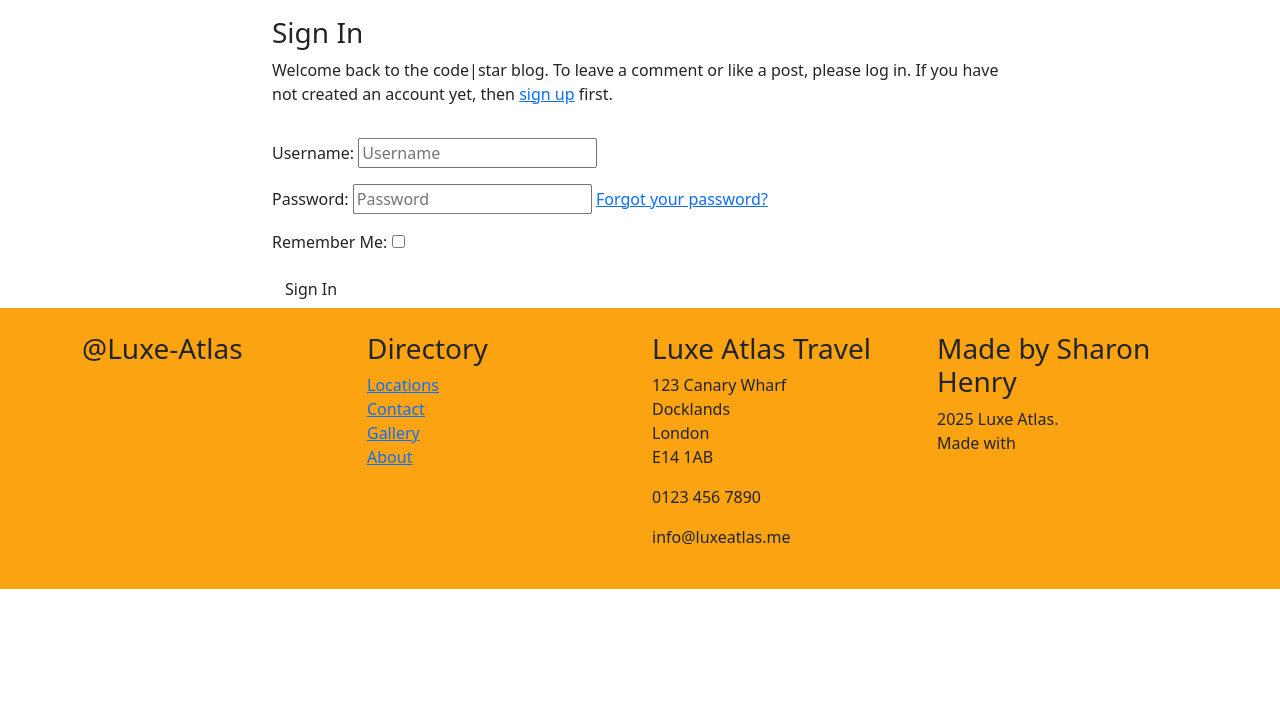
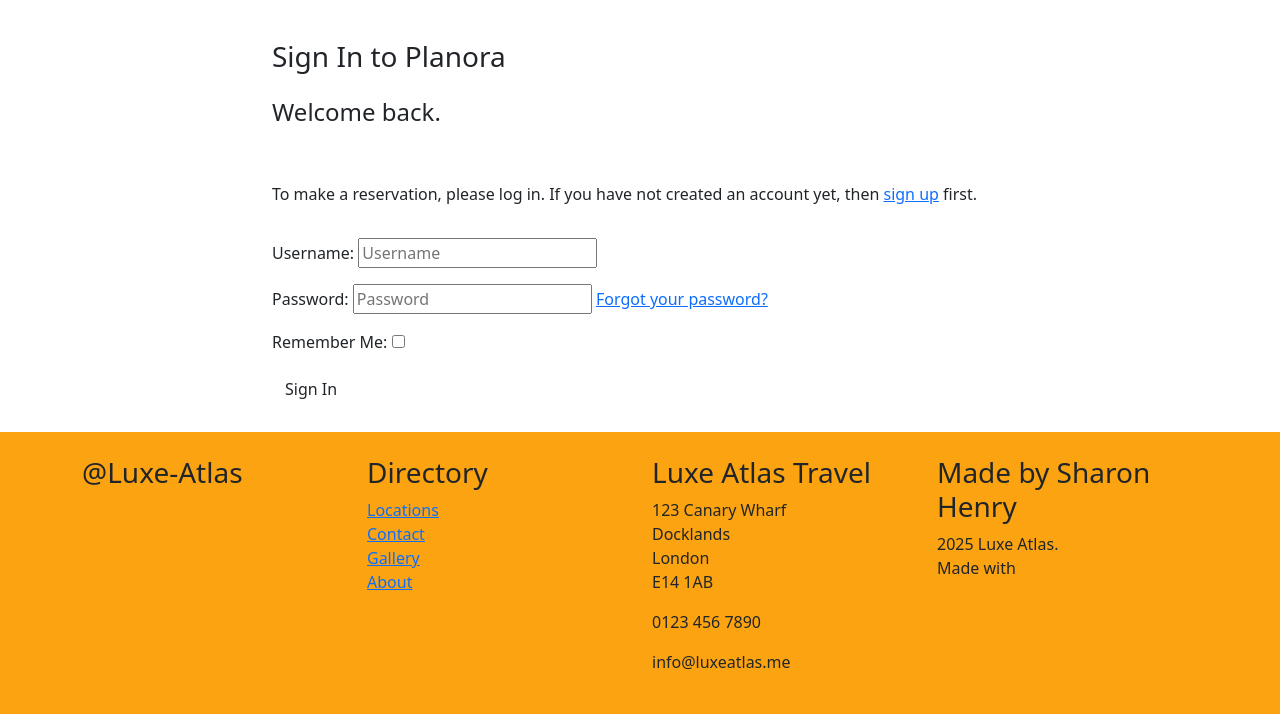
Before and after one commit to sphenry2799/Planora_Bookings, a Django app: page /accounts/login/ in a window 1280 px wide. Shown: the part 90-804 px from the top of the page. Before the commit the page ends 679 px from the top, so only its background shows below. Run offline with Django 4.2, Linux system fonts and the light colour scheme; some libraries are stand-ins or nearby versions; some web fonts are replaced.

Commit message:
Create layout for login.html

```diff
--- a/templates/account/login.html
+++ b/templates/account/login.html
@@ -1,18 +1,22 @@
 {% extends "base.html" %}
-
 {% load i18n %}
 {% load account socialaccount %}
-
 {% block head_title %}{% trans "Sign In" %}{% endblock %}
 
+{% block extra_head %}
+    {% load static %}
+    <link rel="stylesheet" href="{% static 'css/login.css' %}">
+{% endblock %}
+
 {% block content %}
-
 <div class="container">
     <div class="row">
         <div class="col-md-8 mt-3 offset-md-2">
-            <h3>{% trans "Sign In" %}</h3>
+            <h3 class="mb-4 mt-4">{% trans "Sign In to Planora" %}</h3>
 
-            <p>{% blocktrans %}Welcome back to the code|star blog. To leave a comment or like a post, please log in. If
+            {% blocktrans %} <h4>Welcome back.</h4><br>
+            <br>
+            <p>To make a reservation, please log in. If
                 you
                 have not created an account yet, then <a class="link" href="{{ signup_url }}">sign up</a>
                 first.{% endblocktrans %}</p>
@@ -26,9 +30,11 @@
                 {% if redirect_field_value %}
                 <input type="hidden" name="{{ redirect_field_name }}" value="{{ redirect_field_value }}" />
                 {% endif %}
-                <button class="btn btn-signup right" type="submit">{% trans "Sign In" %}</button>
+                <button class="btn btn-signup right mb-4" type="submit">{% trans "Sign In" %}</button>
             </form>
         </div>
     </div>
 </div>
 {% endblock %}
+
+</html>
```
